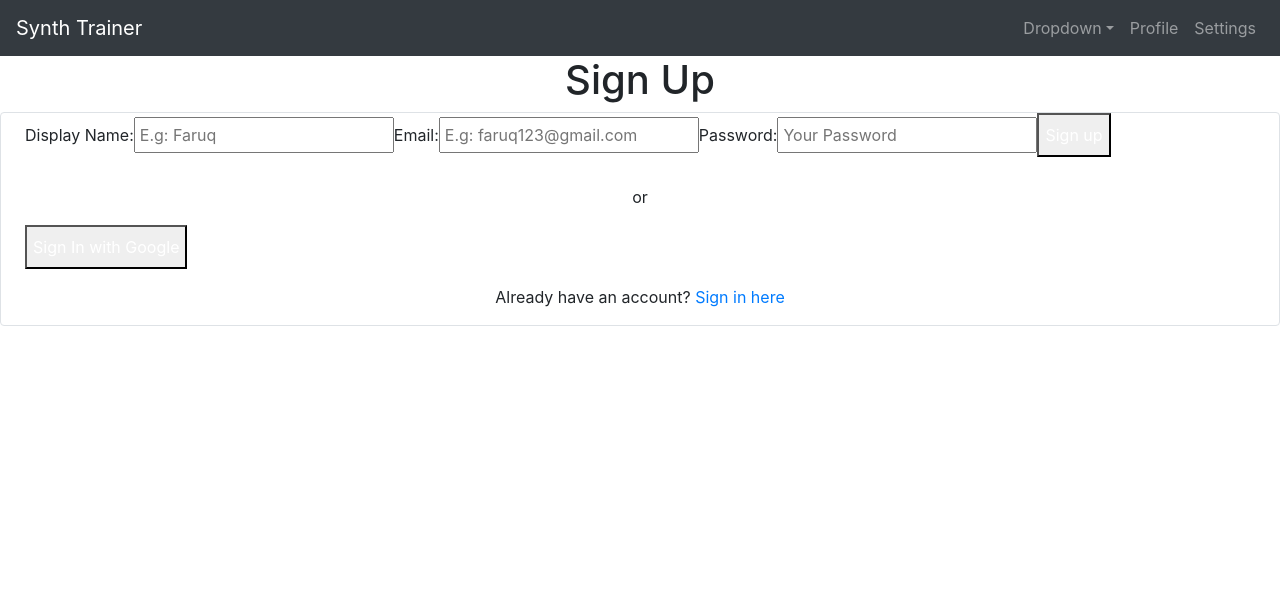
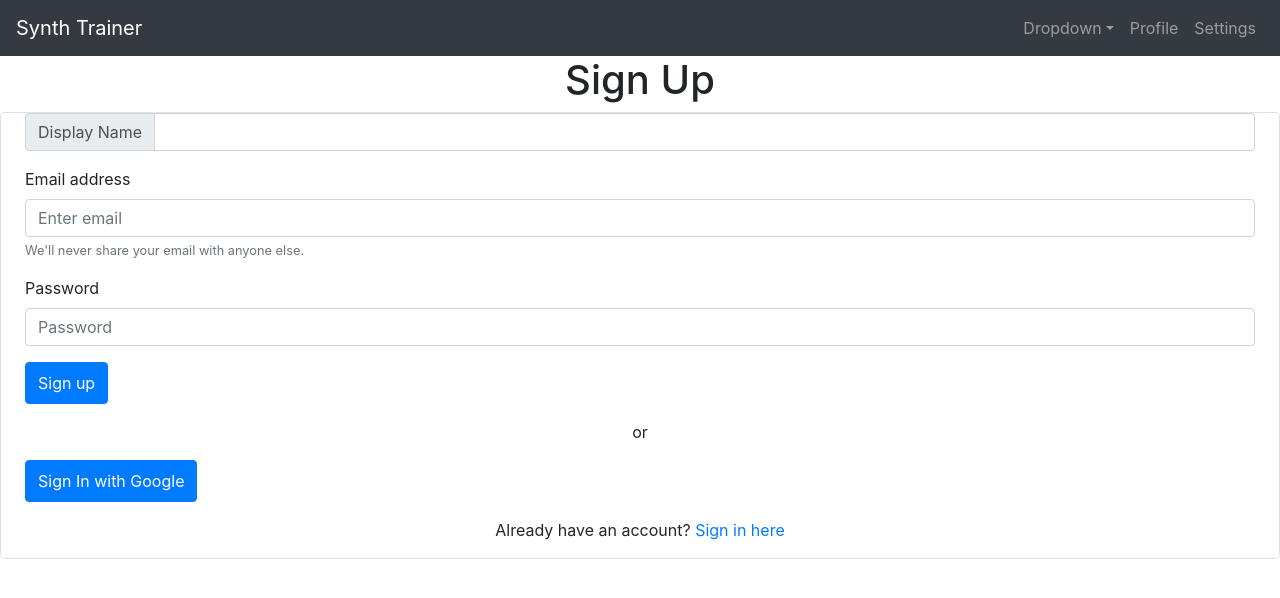
Before and after one commit to alvinlai808/Synth-Trainer, a React (Create React App) app in the folder synth-trainer/: page /signUp in a window 1280 px wide. Shown: the top 598 px of the page. Built offline with nearby package versions, Linux system fonts and the light colour scheme; no server answers.

Commit message:
Revised signup layout

```diff
--- a/synth-trainer/src/Components/SignUp.jsx
+++ b/synth-trainer/src/Components/SignUp.jsx
@@ -1,27 +1,43 @@
 import React, { useState } from "react";
 import { Link } from "@reach/router";
-import { auth, generateUserDocument } from '../firebase';
+import { auth, generateUserDocument } from "../firebase";
+import {
+  Button,
+  Card,
+  Col,
+  Form,
+  FormControl,
+  FormGroup,
+  InputGroup,
+  Row,
+} from "react-bootstrap";
 
 const SignUp = () => {
   const [email, setEmail] = useState("");
   const [password, setPassword] = useState("");
   const [displayName, setDisplayName] = useState("");
   const [error, setError] = useState(null);
-  const createUserWithEmailAndPasswordHandler = async (event, email, password) => {
+  const createUserWithEmailAndPasswordHandler = async (
+    event,
+    email,
+    password
+  ) => {
     event.preventDefault();
-    try{
-      const {user} = await auth.createUserWithEmailAndPassword(email, password);
-      generateUserDocument(user, {displayName});
-    }
-    catch(error){
-      setError('Error Signing up with email and password');
+    try {
+      const { user } = await auth.createUserWithEmailAndPassword(
+        email,
+        password
+      );
+      generateUserDocument(user, { displayName });
+    } catch (error) {
+      setError("Error Signing up with email and password");
     }
 
     setEmail("");
     setPassword("");
     setDisplayName("");
   };
-  const onChangeHandler = event => {
+  const onChangeHandler = (event) => {
     const { name, value } = event.currentTarget;
     if (name === "userEmail") {
       setEmail(value);
@@ -40,58 +56,56 @@ const SignUp = () => {
             {error}
           </div>
         )}
-        <form className="">
-          <label htmlFor="displayName" className="block">
-            Display Name:
-          </label>
-          <input
-            type="text"
-            className="my-1 p-1 w-full "
-            name="displayName"
-            value={displayName}
-            placeholder="E.g: Faruq"
-            id="displayName"
-            onChange={event => onChangeHandler(event)}
+        <Form>
+          <InputGroup className="mb-3">
+            <InputGroup.Prepend>
+              <InputGroup.Text id="inputGroup-sizing-default">
+                Display Name
+              </InputGroup.Text>
+            </InputGroup.Prepend>
+            <FormControl
+              aria-label="Default"
+              aria-describedby="inputGroup-sizing-default"
             />
-          <label htmlFor="userEmail" className="block">
-            Email:
-          </label>
-          <input
+          </InputGroup>
+          <Form.Group controlId="formBasicEmail">
+            <Form.Label>Email address</Form.Label>
+            <Form.Control
               type="email"
-            className="my-1 p-1 w-full"
-            name="userEmail"
+              placeholder="Enter email"
               value={email}
-            placeholder="E.g: faruq123@gmail.com"
-            id="userEmail"
-            onChange={event => onChangeHandler(event)}
+              onChange={(event) => onChangeHandler(event)}
             />
-          <label htmlFor="userPassword" className="block">
-            Password:
-          </label>
-          <input
+            <Form.Text className="text-muted">
+              We'll never share your email with anyone else.
+            </Form.Text>
+          </Form.Group>
+          <Form.Group controlId="formBasicPassword">
+            <Form.Label>Password</Form.Label>
+            <Form.Control
               type="password"
-            className="mt-1 mb-3 p-1 w-full"
-            name="userPassword"
+              placeholder="Password"
               value={password}
-            placeholder="Your Password"
-            id="userPassword"
-            onChange={event => onChangeHandler(event)}
+              onChange={(event) => onChangeHandler(event)}
             />
-          <button
+          </Form.Group>
+          <Button
+            variant="primary"
             className="bg-green-400 hover:bg-green-500 w-full py-2 text-white"
-            onClick={event => {
+            onClick={(event) => {
               createUserWithEmailAndPasswordHandler(event, email, password);
             }}
           >
             Sign up
-          </button>
-        </form>
+          </Button>{" "}
+        </Form>
         <p className="text-center my-3">or</p>
-        <button
+        <Button
+          variant="primary"
           className="bg-red-500 hover:bg-red-600 w-full py-2 text-white"
         >
           Sign In with Google
-        </button>
+        </Button>{" "}
         <p className="text-center my-3">
           Already have an account?{" "}
           <Link to="/" className="text-blue-500 hover:text-blue-600">
```
Lines whose indentation alone changed are shown as unchanged.
